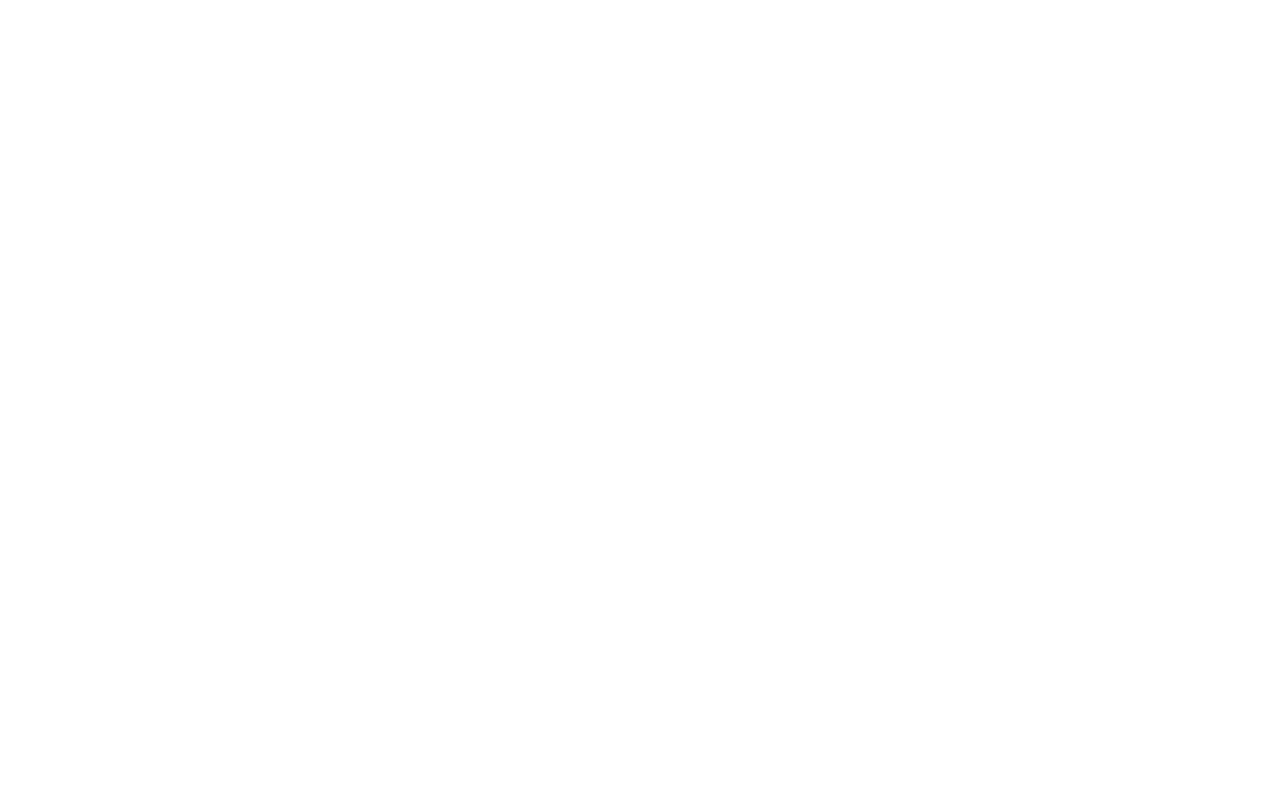
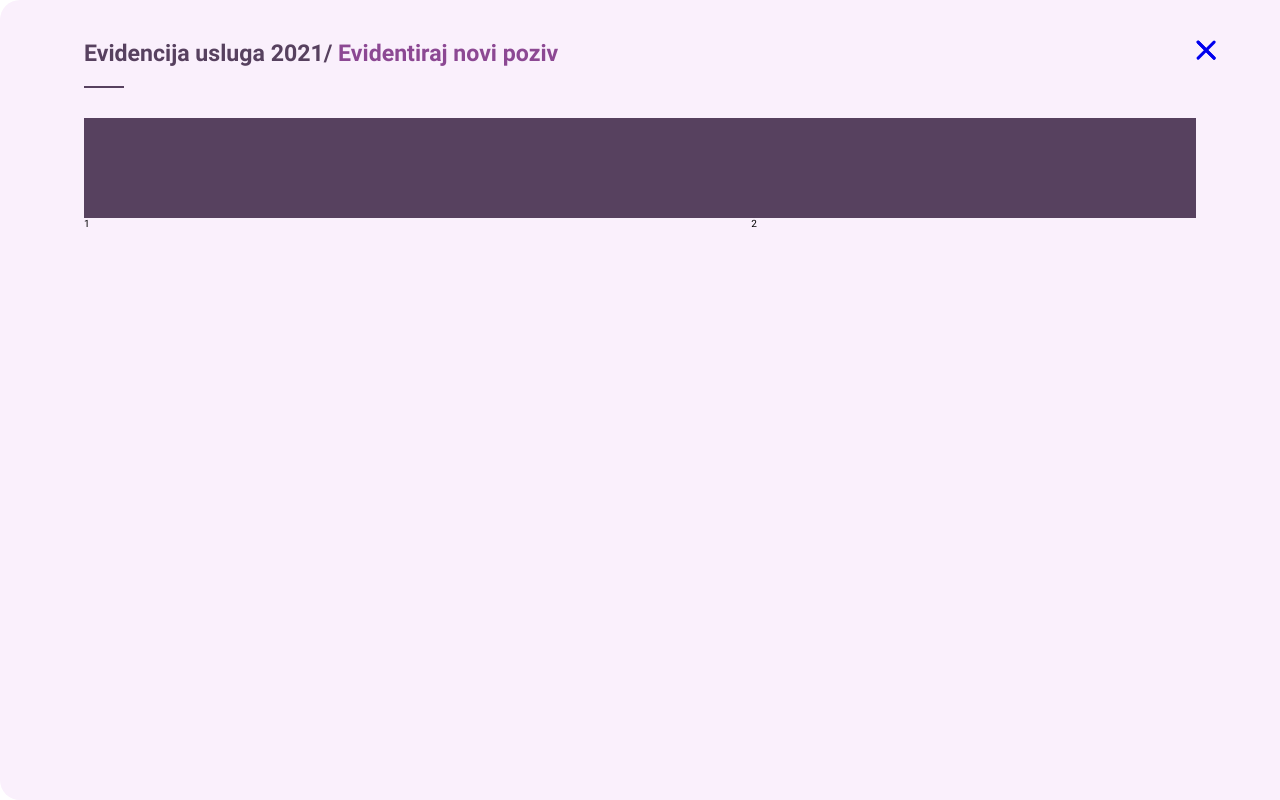
Before and after one commit to vegaitglobal/sos-zenski-centar, a React (Create React App) app in the folder sos-web/: page /forms in a window 1280 px wide. Built offline with nearby package versions, Linux system fonts and the light colour scheme.

Commit message:
Initial Forms page

```diff
--- /dev/null
+++ b/sos-web/src/components/pages/Forms.js
@@ -0,0 +1,26 @@
+import {
+  StyledForms,
+  StyledContainer,
+  StyledCategory,
+  StyledShell,
+  StyledLeft,
+  StyledRight,
+} from './Forms.styles';
+import { color } from '../../styles/config/theme';
+
+export const Forms = () => {
+  return (
+    <StyledForms>
+      <StyledShell
+        backgroundColor={color.pinkLight}
+        title="Evidentiraj novi poziv"
+      >
+        <StyledCategory />
+        <StyledContainer>
+          <StyledLeft>1</StyledLeft>
+          <StyledRight>2</StyledRight>
+        </StyledContainer>
+      </StyledShell>
+    </StyledForms>
+  );
+};
--- /dev/null
+++ b/sos-web/src/components/pages/Forms.styles.js
@@ -0,0 +1,43 @@
+import styled from 'styled-components';
+import { Container } from '../layout/Container';
+import { color } from '../../styles/config/theme';
+import { Shell } from '../organisms/Shell/Shell';
+
+export const StyledForms = styled.section`
+  height: 100%;
+`;
+
+export const StyledShell = styled(Shell)`
+  height: 100%;
+
+  & > div {
+    display: flex;
+    flex-direction: column;
+    height: 100%;
+  }
+`;
+
+export const StyledContainer = styled.div`
+  display: flex;
+  height: 100%;
+`;
+
+export const StyledLeft = styled.div`
+  height: 100%;
+  display: flex;
+  flex-direction: column;
+  flex: 0 0 60%;
+`;
+
+export const StyledRight = styled.div`
+  height: 100%;
+  flex: 0 0 40%;
+`;
+
+export const StyledCategory = styled.div`
+  display: flex;
+  flex-wrap: wrap;
+  width: 100%;
+  padding: 50px 100px 50px 0;
+  background-color: ${color.purple};
+`;
--- a/sos-web/src/routes/Routes.js
+++ b/sos-web/src/routes/Routes.js
@@ -1,4 +1,5 @@
 import { Switch } from 'react-router-dom';
+import { Forms } from '../components/pages/Forms';
 import { Home } from '../components/pages/Home';
 import { Login } from '../components/pages/Login';
 import { Reports } from '../components/pages/Reports';
@@ -10,5 +11,6 @@
     <PublicRoute path="/login" component={Login} exact />
     <PrivateRoute path="/" component={Home} exact />
     <PrivateRoute path="/reports" component={Reports} exact />
+    <PrivateRoute path="/forms" component={Forms} exact />
   </Switch>
 );
```
